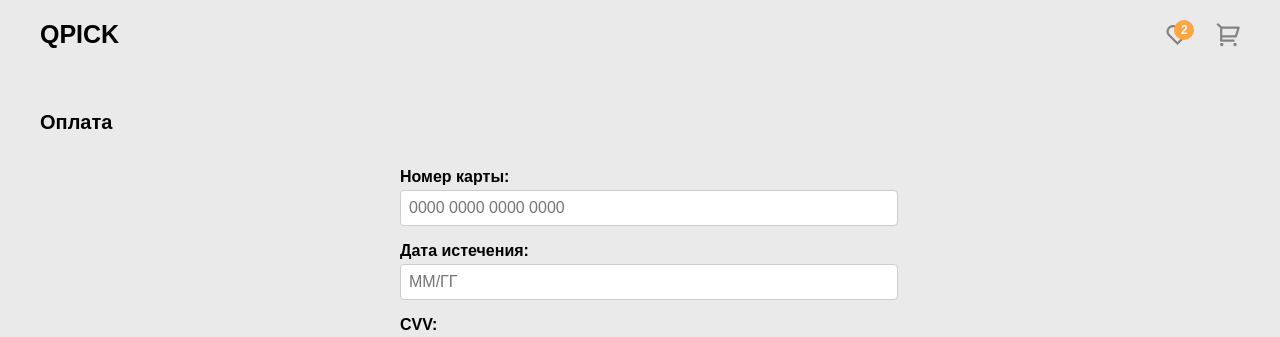
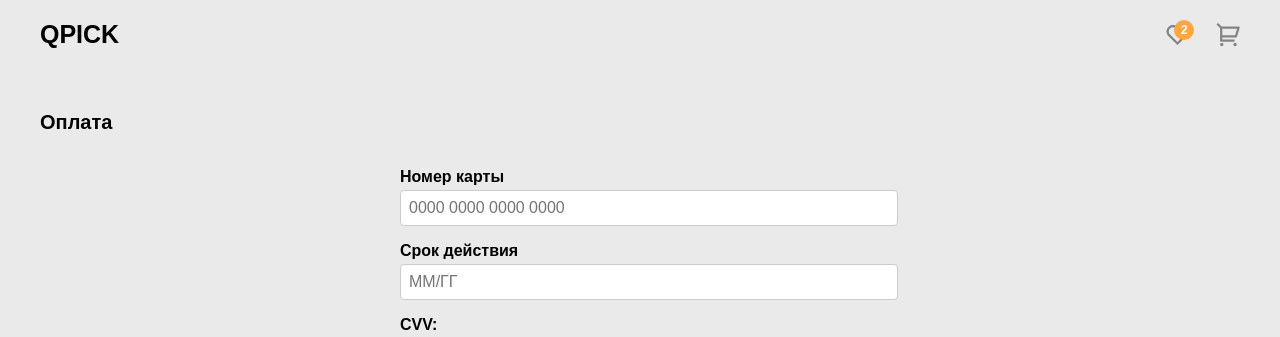
Before and after one commit to Fencerror/QPickShop, a React (Create React App) app: page /QPickShop/payment in a window 1280 px wide. Shown: the top 337 px of the page. Built offline with nearby package versions, Linux system fonts and the light colour scheme.

Commit message:
fix payment page styles.

```diff
--- a/src/pages/payment-page/index.tsx
+++ b/src/pages/payment-page/index.tsx
@@ -2,18 +2,21 @@ import { Header } from "../../widgets/header";
 import { Footer } from "../../widgets/footer";
 import { Link } from "react-router-dom";
 import styles from "./styles.module.css";
-export const PaymentPage = () => (
+import { useLanguage } from "../../features/language/LanguageContext";
+export const PaymentPage = () => {
+  const { language } = useLanguage();
+  return (
   <div className={styles.paymentPage}>
     <Header />
     <main className={styles.main}>
-      <h1>Оплата</h1>
+      <h1>{language === "en" ? "Payment" : "Оплата"}</h1>
       <form className={styles.form}>
         <label>
-          Номер карты:
+        {language === "en" ? "Card number" : "Номер карты"}
           <input type="text" name="cardNumber" placeholder="0000 0000 0000 0000"/>
         </label>
         <label>
-          Дата истечения:
+        {language === "en" ? "Expiration" : "Срок действия"}
           <input type="text" name="expiration" placeholder="ММ/ГГ" />
         </label>
         <label>
@@ -21,11 +24,12 @@ export const PaymentPage = () => (
           <input type="text" name="cvv" placeholder="000"/>
         </label>
         <div className={styles.buttonGroup}>
-          <a href="#" className={styles.submitButton}>Оплатить сейчас</a>
-          <Link to="/cart" className={styles.cancelButton}>Отмена</Link>
+          <a href="#" className={styles.submitButton}>{language === "en" ? "Pay now" : "Оплатить сейчас"}</a>
+          <Link to="/cart" className={styles.cancelButton}>{language === "en" ? "Cancel" : "Отмена"}</Link>
         </div>
       </form>
     </main>
     <Footer />
   </div>
 );
+}
--- a/src/widgets/total-price/styles.module.css
+++ b/src/widgets/total-price/styles.module.css
@@ -41,6 +41,11 @@
   color: white;
   text-decoration: none;
   font-weight: 550;
+  width: 100%;
+  height: 100%;
+  display: flex;
+  align-items: center;
+  justify-content: center;
 }
 
 .checkoutLink:hover {
```
